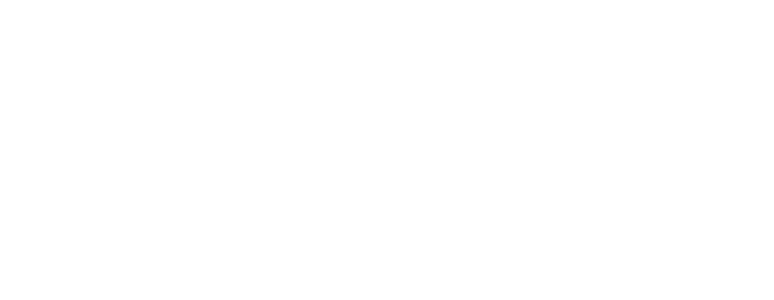
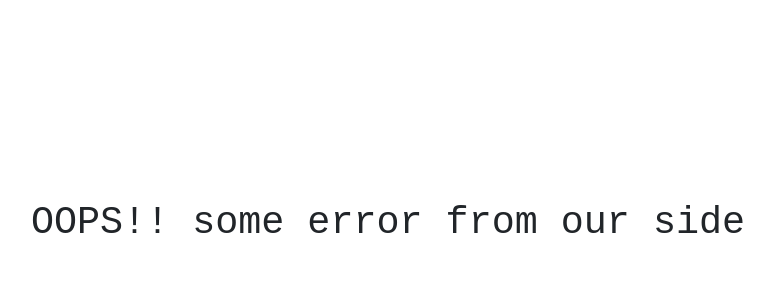
Before and after one commit to optimm/shoppy, a React (Create React App) app in the folder shoppi/: page /404 in a window 1280 px wide. Shown: the top 300 px of the page, without its empty margins (252-1026 px from the left). Built offline with nearby package versions, Linux system fonts and the light colour scheme.

Commit message:
error page added

```diff
--- a/shoppi/src/App.js
+++ b/shoppi/src/App.js
@@ -11,6 +11,8 @@
 import Profile from "./components/profile/Profile";
 import Product from "./components/product/Product";
 import MyOrder from "./components/MyOrder";
+import Error from "./components/error/Error";
+
 import { Route, Switch } from "react-router-dom";
 
 function App() {
@@ -30,6 +32,7 @@
         <Route exact path="/profile" component={Profile}></Route>
         <Route exact path="/product" component={Product}></Route>
         <Route exact path="/myorder" component={MyOrder}></Route>
+        <Route exact path="/404" component={Error}></Route>
       </Switch>
     </>
   );
--- a/shoppi/src/components/Cart.js
+++ b/shoppi/src/components/Cart.js
@@ -40,7 +40,8 @@
   function showdata() {
     Axios.post("http://localhost:8000/data", {
       category: "cart",
-    }).then((response) => {
+    })
+      .then((response) => {
         setData(response.data);
         let v = 0;
         response.data.map((e) => {
@@ -56,6 +57,10 @@
         });
         setQuantity([...quantity]);
         setTotal(v);
+      })
+      .catch((error) => {
+        console.log(error);
+        history.push("/404");
       });
   }
 
@@ -111,14 +116,17 @@
               <h2>Cart</h2>
             </div>
             <div className="cart-items" id="scroll">
-              {data.map((item, index) => {
+              {data.length > 0 &&
+                data.map((item, index) => {
                   return (
                     <React.Fragment key={index}>
                       <Row className="cart-item">
                         <Col lg={4} md={4} sm={4} xs={4}>
                           <div
                             className="cart-image"
-                          style={{ backgroundImage: `url("${item.p_image}")` }}
+                            style={{
+                              backgroundImage: `url("${item.p_image}")`,
+                            }}
                           ></div>
                         </Col>
                         <Col
--- /dev/null
+++ b/shoppi/src/components/error/Error.js
@@ -0,0 +1,16 @@
+import React from "react";
+import Axios from "axios";
+import { useState } from "react";
+import { useHistory, Link } from "react-router-dom";
+import "../profile/profile.css";
+Axios.defaults.withCredentials = true;
+
+const Error = () => {
+  return (
+    <div className="profile-container">
+      <h1>OOPS!! some error from our side</h1>
+    </div>
+  );
+};
+
+export default Error;
```
Lines whose indentation alone changed are shown as unchanged.
